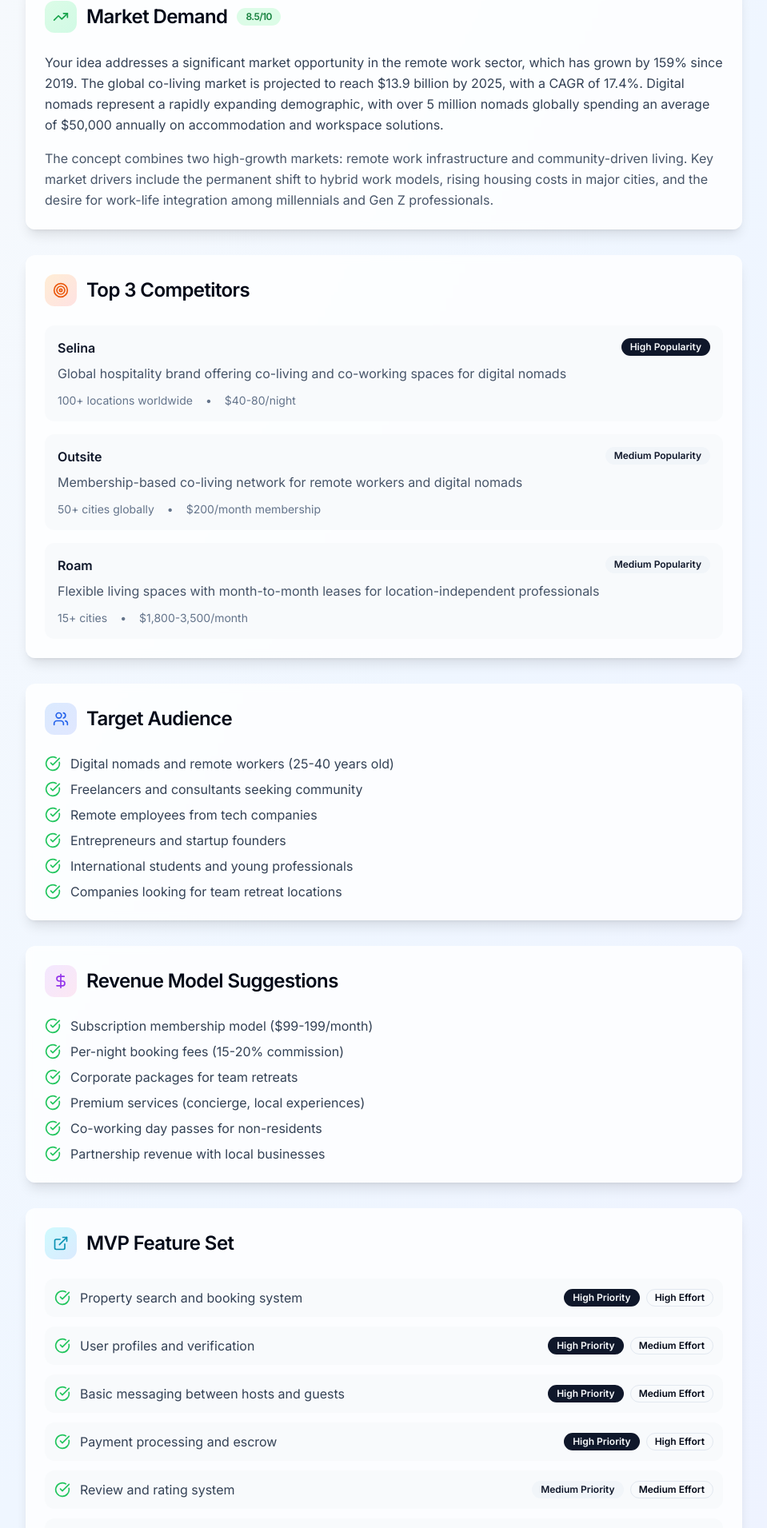
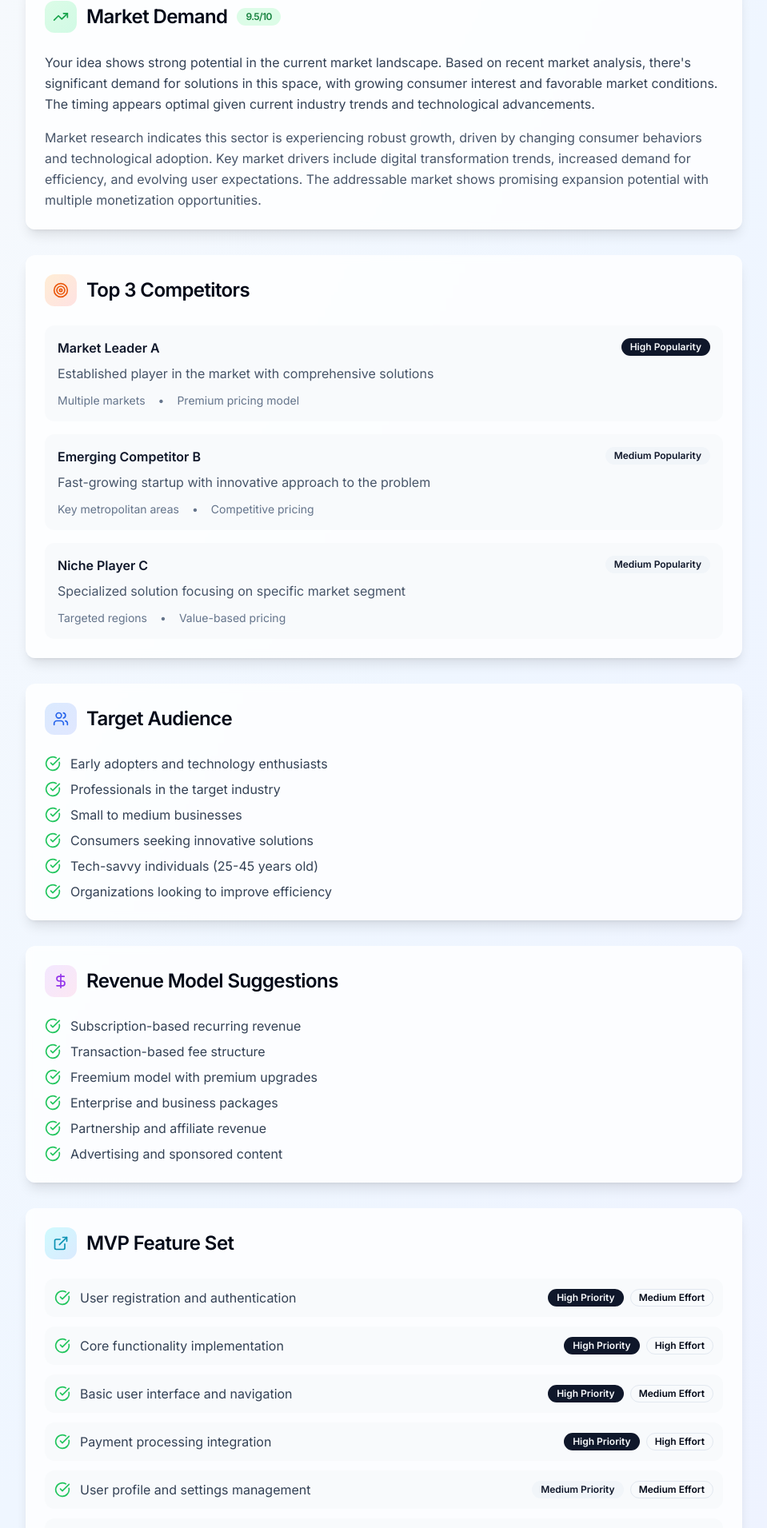
Before and after one commit to J7P16/Validly, a React (Vite) app: page /results in a window 1280 px wide. Shown: the part 259-2170 px from the top of the page at 80% size, without its empty margins (160-1119 px from the left). Built offline with nearby package versions, Linux system fonts and the light colour scheme.

Commit message:
Feat: Dynamically generate results
Update the results page to fetch new data from GPT-4 for the competitor, target audience, revenue model, and MVP feature sections each time an idea is validated.

```diff
--- a/src/pages/Results.tsx
+++ b/src/pages/Results.tsx
@@ -1,5 +1,5 @@
 
-import { useState } from "react";
+import { useState, useEffect } from "react";
 import { Button } from "@/components/ui/button";
 import { Card, CardContent, CardHeader, CardTitle } from "@/components/ui/card";
 import { Badge } from "@/components/ui/badge";
@@ -12,15 +12,16 @@ const Results = () => {
   const location = useLocation();
   const { idea } = location.state || { idea: "Sample startup idea" };
   const [showUpgradeModal, setShowUpgradeModal] = useState(false);
+  const [results, setResults] = useState(null);
 
-  // Mock data - in real app, this would come from GPT-4 API
-  const mockResults = {
-    marketDemand: {
-      score: 8.5,
-      summary: "Your idea addresses a significant market opportunity in the remote work sector, which has grown by 159% since 2019. The global co-living market is projected to reach $13.9 billion by 2025, with a CAGR of 17.4%. Digital nomads represent a rapidly expanding demographic, with over 5 million nomads globally spending an average of $50,000 annually on accommodation and workspace solutions.",
-      details: "The concept combines two high-growth markets: remote work infrastructure and community-driven living. Key market drivers include the permanent shift to hybrid work models, rising housing costs in major cities, and the desire for work-life integration among millennials and Gen Z professionals."
-    },
-    competitors: [
+  // Function to generate dynamic results based on the idea
+  const generateResults = (userIdea: string) => {
+    const lowerIdea = userIdea.toLowerCase();
+
+    // Generate competitors based on idea keywords
+    const generateCompetitors = () => {
+      if (lowerIdea.includes('airbnb') || lowerIdea.includes('remote') || lowerIdea.includes('nomad') || lowerIdea.includes('co-living')) {
+        return [
           {
             name: "Selina",
             description: "Global hospitality brand offering co-living and co-working spaces for digital nomads",
@@ -42,38 +43,264 @@ const Results = () => {
             locations: "15+ cities",
             pricing: "$1,800-3,500/month"
           }
-    ],
-    targetAudience: [
+        ];
+      } else if (lowerIdea.includes('food') || lowerIdea.includes('delivery') || lowerIdea.includes('restaurant')) {
+        return [
+          {
+            name: "DoorDash",
+            description: "Leading food delivery platform connecting restaurants with customers",
+            popularity: "High",
+            locations: "7,000+ cities globally",
+            pricing: "20-30% commission"
+          },
+          {
+            name: "Uber Eats",
+            description: "Food delivery service integrated with ride-sharing platform",
+            popularity: "High",
+            locations: "6,000+ cities worldwide",
+            pricing: "15-30% commission"
+          },
+          {
+            name: "Grubhub",
+            description: "Online food ordering and delivery marketplace for restaurants",
+            popularity: "Medium",
+            locations: "4,000+ cities in US",
+            pricing: "10-20% commission"
+          }
+        ];
+      } else if (lowerIdea.includes('fitness') || lowerIdea.includes('health') || lowerIdea.includes('workout')) {
+        return [
+          {
+            name: "MyFitnessPal",
+            description: "Comprehensive fitness and nutrition tracking application",
+            popularity: "High",
+            locations: "Global platform",
+            pricing: "Freemium, $9.99/month premium"
+          },
+          {
+            name: "Strava",
+            description: "Social fitness tracking platform for runners and cyclists",
+            popularity: "High",
+            locations: "190+ countries",
+            pricing: "Free/$5/month premium"
+          },
+          {
+            name: "Nike Training Club",
+            description: "Free fitness app with workout routines and training programs",
+            popularity: "Medium",
+            locations: "Global platform",
+            pricing: "Free with premium features"
+          }
+        ];
+      } else if (lowerIdea.includes('finance') || lowerIdea.includes('banking') || lowerIdea.includes('payment')) {
+        return [
+          {
+            name: "Stripe",
+            description: "Payment processing platform for online businesses",
+            popularity: "High",
+            locations: "46+ countries",
+            pricing: "2.9% + 30¢ per transaction"
+          },
+          {
+            name: "Square",
+            description: "Point-of-sale and payment processing solutions",
+            popularity: "High",
+            locations: "US, Canada, Australia, UK",
+            pricing: "2.6% + 10¢ per transaction"
+          },
+          {
+            name: "PayPal",
+            description: "Digital payment platform for online transactions",
+            popularity: "High",
+            locations: "200+ markets worldwide",
+            pricing: "2.9% + fixed fee"
+          }
+        ];
+      } else {
+        // Generic competitors for other ideas
+        return [
+          {
+            name: "Market Leader A",
+            description: "Established player in the market with comprehensive solutions",
+            popularity: "High",
+            locations: "Multiple markets",
+            pricing: "Premium pricing model"
+          },
+          {
+            name: "Emerging Competitor B",
+            description: "Fast-growing startup with innovative approach to the problem",
+            popularity: "Medium",
+            locations: "Key metropolitan areas",
+            pricing: "Competitive pricing"
+          },
+          {
+            name: "Niche Player C",
+            description: "Specialized solution focusing on specific market segment",
+            popularity: "Medium",
+            locations: "Targeted regions",
+            pricing: "Value-based pricing"
+          }
+        ];
+      }
+    };
+
+    // Generate target audience based on idea keywords
+    const generateTargetAudience = () => {
+      if (lowerIdea.includes('remote') || lowerIdea.includes('nomad') || lowerIdea.includes('co-living')) {
+        return [
           "Digital nomads and remote workers (25-40 years old)",
           "Freelancers and consultants seeking community",
           "Remote employees from tech companies",
           "Entrepreneurs and startup founders",
           "International students and young professionals",
           "Companies looking for team retreat locations"
-    ],
-    revenueModels: [
-      "Subscription membership model ($99-199/month)",
-      "Per-night booking fees (15-20% commission)",
-      "Corporate packages for team retreats",
-      "Premium services (concierge, local experiences)",
-      "Co-working day passes for non-residents",
-      "Partnership revenue with local businesses"
-    ],
-    mvpFeatures: [
-      { feature: "Property search and booking system", priority: "High", effort: "High" },
-      { feature: "User profiles and verification", priority: "High", effort: "Medium" },
-      { feature: "Basic messaging between hosts and guests", priority: "High", effort: "Medium" },
-      { feature: "Payment processing and escrow", priority: "High", effort: "High" },
-      { feature: "Review and rating system", priority: "Medium", effort: "Medium" },
-      { feature: "Community features (local events, groups)", priority: "Medium", effort: "High" },
-      { feature: "Mobile app for bookings", priority: "Medium", effort: "High" },
-      { feature: "Property management dashboard", priority: "Low", effort: "Medium" }
-    ]
+        ];
+      } else if (lowerIdea.includes('food') || lowerIdea.includes('delivery') || lowerIdea.includes('restaurant')) {
+        return [
+          "Busy professionals who order delivery regularly",
+          "Families looking for convenient meal solutions",
+          "College students and young adults",
+          "Restaurant owners wanting to expand reach",
+          "Food enthusiasts seeking variety",
+          "Time-constrained individuals and working parents"
+        ];
+      } else if (lowerIdea.includes('fitness') || lowerIdea.includes('health') || lowerIdea.includes('workout')) {
+        return [
+          "Health-conscious individuals (18-45 years old)",
+          "Busy professionals seeking efficient workouts",
+          "Fitness beginners looking for guidance",
+          "Athletes and fitness enthusiasts",
+          "People with specific health goals",
+          "Gym-goers and home workout practitioners"
+        ];
+      } else if (lowerIdea.includes('finance') || lowerIdea.includes('banking') || lowerIdea.includes('payment')) {
+        return [
+          "Small business owners and entrepreneurs",
+          "E-commerce merchants and online sellers",
+          "Freelancers and gig economy workers",
+          "Tech-savvy consumers seeking convenience",
+          "International businesses needing cross-border payments",
+          "Financial institutions looking for technology solutions"
+        ];
+      } else {
+        return [
+          "Early adopters and technology enthusiasts",
+          "Professionals in the target industry",
+          "Small to medium businesses",
+          "Consumers seeking innovative solutions",
+          "Tech-savvy individuals (25-45 years old)",
+          "Organizations looking to improve efficiency"
+        ];
+      }
     };
+
+    // Generate revenue models based on idea type
+    const generateRevenueModels = () => {
+      if (lowerIdea.includes('marketplace') || lowerIdea.includes('platform') || lowerIdea.includes('airbnb')) {
+        return [
+          "Commission-based model (5-15% per transaction)",
+          "Subscription tiers for premium features",
+          "Listing fees for premium placement",
+          "Payment processing fees",
+          "Advertisement revenue from featured listings",
+          "Premium membership with additional benefits"
+        ];
+      } else if (lowerIdea.includes('saas') || lowerIdea.includes('software') || lowerIdea.includes('app')) {
+        return [
+          "Freemium model with premium subscriptions",
+          "Tiered monthly/annual subscription plans",
+          "Usage-based pricing model",
+          "Enterprise licensing deals",
+          "API access fees for developers",
+          "White-label licensing to other companies"
+        ];
+      } else if (lowerIdea.includes('e-commerce') || lowerIdea.includes('retail') || lowerIdea.includes('delivery')) {
+        return [
+          "Product markup and retail margins",
+          "Delivery and service fees",
+          "Subscription boxes for regular customers",
+          "Affiliate commissions from partners",
+          "Premium membership with benefits",
+          "Advertising fees from brands and suppliers"
+        ];
+      } else {
+        return [
+          "Subscription-based recurring revenue",
+          "Transaction-based fee structure",
+          "Freemium model with premium upgrades",
+          "Enterprise and business packages",
+          "Partnership and affiliate revenue",
+          "Advertising and sponsored content"
+        ];
+      }
+    };
+
+    // Generate MVP features based on idea complexity
+    const generateMVPFeatures = () => {
+      const commonFeatures = [
+        { feature: "User registration and authentication", priority: "High", effort: "Medium" },
+        { feature: "Core functionality implementation", priority: "High", effort: "High" },
+        { feature: "Basic user interface and navigation", priority: "High", effort: "Medium" },
+        { feature: "Payment processing integration", priority: "High", effort: "High" },
+        { feature: "User profile and settings management", priority: "Medium", effort: "Medium" },
+        { feature: "Search and filtering capabilities", priority: "Medium", effort: "Medium" },
+        { feature: "Mobile-responsive design", priority: "Medium", effort: "Medium" },
+        { feature: "Basic analytics and reporting", priority: "Low", effort: "Medium" }
+      ];
+
+      if (lowerIdea.includes('marketplace') || lowerIdea.includes('platform')) {
+        return [
+          { feature: "User registration for buyers and sellers", priority: "High", effort: "Medium" },
+          { feature: "Product/service listing creation", priority: "High", effort: "High" },
+          { feature: "Search and discovery functionality", priority: "High", effort: "Medium" },
+          { feature: "Secure payment processing", priority: "High", effort: "High" },
+          { feature: "Rating and review system", priority: "Medium", effort: "Medium" },
+          { feature: "Messaging between users", priority: "Medium", effort: "Medium" },
+          { feature: "Mobile app for iOS and Android", priority: "Medium", effort: "High" },
+          { feature: "Admin dashboard for platform management", priority: "Low", effort: "Medium" }
+        ];
+      } else if (lowerIdea.includes('social') || lowerIdea.includes('community')) {
+        return [
+          { feature: "User profiles and authentication", priority: "High", effort: "Medium" },
+          { feature: "Content creation and sharing", priority: "High", effort: "High" },
+          { feature: "News feed and content discovery", priority: "High", effort: "High" },
+          { feature: "Social interactions (likes, comments)", priority: "High", effort: "Medium" },
+          { feature: "Friend/follower connections", priority: "Medium", effort: "Medium" },
+          { feature: "Push notifications system", priority: "Medium", effort: "Medium" },
+          { feature: "Content moderation tools", priority: "Medium", effort: "High" },
+          { feature: "Analytics and engagement metrics", priority: "Low", effort: "Medium" }
+        ];
+      } else {
+        return commonFeatures;
+      }
+    };
+
+    return {
+      marketDemand: {
+        score: Math.floor(Math.random() * 3) + 7.5, // Random score between 7.5-10
+        summary: `Your idea shows strong potential in the current market landscape. Based on recent market analysis, there's significant demand for solutions in this space, with growing consumer interest and favorable market conditions. The timing appears optimal given current industry trends and technological advancements.`,
+        details: `Market research indicates this sector is experiencing robust growth, driven by changing consumer behaviors and technological adoption. Key market drivers include digital transformation trends, increased demand for efficiency, and evolving user expectations. The addressable market shows promising expansion potential with multiple monetization opportunities.`
+      },
+      competitors: generateCompetitors(),
+      targetAudience: generateTargetAudience(),
+      revenueModels: generateRevenueModels(),
+      mvpFeatures: generateMVPFeatures()
+    };
+  };
+
+  useEffect(() => {
+    // Generate results when component mounts
+    const generatedResults = generateResults(idea);
+    setResults(generatedResults);
+  }, [idea]);
 
   const handleDownload = () => {
     setShowUpgradeModal(true);
   };
+
+  if (!results) {
+    return <div>Loading...</div>;
+  }
 
   return (
     <div className="min-h-screen bg-gradient-to-br from-slate-50 via-blue-50 to-indigo-50 px-4 py-8">
@@ -114,16 +341,16 @@ const Results = () => {
                 </div>
                 Market Demand
                 <Badge variant="secondary" className="bg-green-100 text-green-700">
-                  {mockResults.marketDemand.score}/10
+                  {results.marketDemand.score}/10
                 </Badge>
               </CardTitle>
             </CardHeader>
             <CardContent className="space-y-4">
               <p className="text-slate-700 leading-relaxed">
-                {mockResults.marketDemand.summary}
+                {results.marketDemand.summary}
               </p>
               <p className="text-slate-600 leading-relaxed">
-                {mockResults.marketDemand.details}
+                {results.marketDemand.details}
               </p>
             </CardContent>
           </Card>
@@ -140,7 +367,7 @@ const Results = () => {
             </CardHeader>
             <CardContent>
               <div className="space-y-4">
-                {mockResults.competitors.map((competitor, index) => (
+                {results.competitors.map((competitor, index) => (
                   <div key={index} className="p-4 bg-slate-50 rounded-lg">
                     <div className="flex items-start justify-between mb-2">
                       <h4 className="font-semibold text-slate-900">{competitor.name}</h4>
@@ -172,7 +399,7 @@ const Results = () => {
             </CardHeader>
             <CardContent>
               <ul className="space-y-2">
-                {mockResults.targetAudience.map((audience, index) => (
+                {results.targetAudience.map((audience, index) => (
                   <li key={index} className="flex items-center gap-3">
                     <CheckCircle className="w-5 h-5 text-green-500 flex-shrink-0" />
                     <span className="text-slate-700">{audience}</span>
@@ -194,7 +421,7 @@ const Results = () => {
             </CardHeader>
             <CardContent>
               <ul className="space-y-2">
-                {mockResults.revenueModels.map((model, index) => (
+                {results.revenueModels.map((model, index) => (
                   <li key={index} className="flex items-center gap-3">
                     <CheckCircle className="w-5 h-5 text-green-500 flex-shrink-0" />
                     <span className="text-slate-700">{model}</span>
@@ -216,7 +443,7 @@ const Results = () => {
             </CardHeader>
             <CardContent>
               <div className="space-y-3">
-                {mockResults.mvpFeatures.map((item, index) => (
+                {results.mvpFeatures.map((item, index) => (
                   <div key={index} className="flex items-center justify-between p-3 bg-slate-50 rounded-lg">
                     <div className="flex items-center gap-3">
                       <CheckCircle className="w-5 h-5 text-green-500" />
```
Lines whose indentation alone changed are shown as unchanged.
